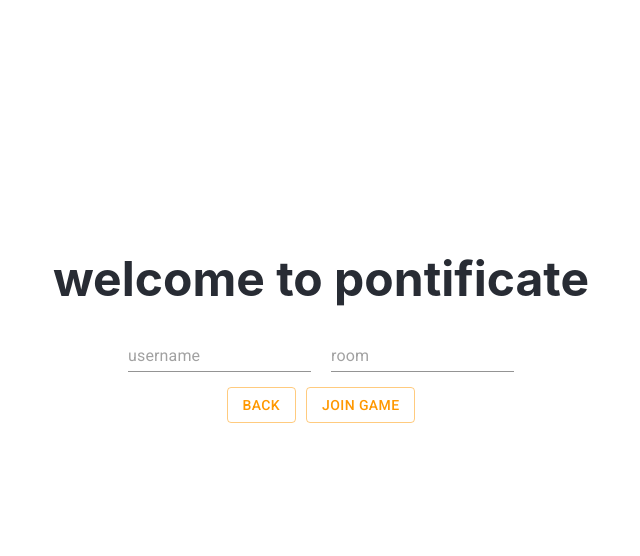
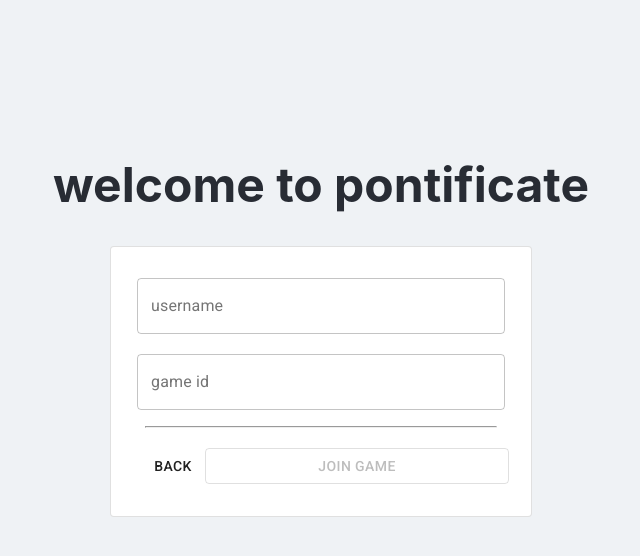
Before and after one commit to allister-grange/pontificate-client, a React (Create React App) app: page / in a window 1280 px wide. Both pictures are taken after a click on the button "JOIN GAME". Shown: the top 556 px of the page, without its empty margins (319-959 px from the left). Built offline with nearby package versions, Linux system fonts and the light colour scheme.

Commit message:
Cleaning up the join game section

```diff
--- a/public/index.html
+++ b/public/index.html
@@ -26,6 +26,11 @@
       Learn how to configure a non-root public URL by running `npm run build`.
     -->
     <title>Pontificate</title>
+    <style>
+      body {
+        background-color: #fafafa;
+      }
+    </style>
   </head>
   <body>
     <noscript>You need to enable JavaScript to run this app.</noscript>
--- /dev/null
+++ b/src/components/JoinGameSelection.tsx
@@ -0,0 +1,90 @@
+import React from "react";
+import {
+  Card,
+  CardContent,
+  TextField,
+  CardActions,
+  Button,
+} from "@material-ui/core";
+import { Link } from "react-router-dom";
+import * as ROUTES from "../constants/routes";
+
+type JoinGameSelectionProps = {
+  userName: string;
+  handleUserNameChange: (event: React.ChangeEvent<HTMLInputElement>) => void;
+  handleGameIdChange: (event: React.ChangeEvent<HTMLInputElement>) => void;
+  onSubmit: (event: React.FormEvent<HTMLFormElement>) => void;
+  gameId: string;
+  setShowingJoinGameOptions: React.Dispatch<React.SetStateAction<boolean>>;
+  isFormInValid: boolean;
+};
+
+const JoinGameSelection = ({
+  userName,
+  handleUserNameChange,
+  handleGameIdChange,
+  onSubmit,
+  gameId,
+  setShowingJoinGameOptions,
+  isFormInValid,
+}: JoinGameSelectionProps): JSX.Element => {
+  return (
+    <Card className="card-room-details" variant="outlined">
+      <CardContent>
+        <form className="room-details-form" onSubmit={onSubmit}>
+          <TextField
+            color="primary"
+            id="username"
+            label="username"
+            variant="outlined"
+            placeholder="username"
+            value={userName}
+            className="room-form-input"
+            onChange={handleUserNameChange}
+          />
+          <div style={{ margin: "10px" }} />
+          <TextField
+            color="primary"
+            id="game-id"
+            label="game id"
+            type="number"
+            variant="outlined"
+            placeholder="game id"
+            className="room-form-input"
+            value={gameId}
+            onChange={handleGameIdChange}
+          />
+          <CardActions className="card-room-actions">
+            <hr className="card-room-line" />
+            <div className="card-room-buttons">
+              <Button
+                className="card-room-back"
+                onClick={() => setShowingJoinGameOptions(false)}
+              >
+                back
+              </Button>
+              <Button
+                component={Link}
+                to={{
+                  pathname: ROUTES.PLAYERLOBBY.replace(":gameId", gameId),
+                  state: {
+                    userName,
+                  },
+                }}
+                fullWidth
+                color="primary"
+                variant="outlined"
+                className="button"
+                disabled={isFormInValid}
+              >
+                join game
+              </Button>
+            </div>
+          </CardActions>
+        </form>
+      </CardContent>
+    </Card>
+  );
+};
+
+export default JoinGameSelection;
--- a/src/pages/HomePage.tsx
+++ b/src/pages/HomePage.tsx
@@ -1,9 +1,10 @@
 import React, { useEffect } from "react";
 import { Link } from "react-router-dom";
 import Button from "@material-ui/core/Button";
-import Input from "@material-ui/core/Input";
+import { Card, CardActions, CardContent, TextField } from "@material-ui/core";
 import * as ROUTES from "../constants/routes";
 import "../styles/HomePage.css";
+import JoinGameSelection from "../components/JoinGameSelection";
 
 function HomePage(): JSX.Element {
   const [gameId, setGameId] = React.useState("");
@@ -11,11 +12,14 @@ function HomePage(): JSX.Element {
   const [showingJoinGameOptions, setShowingJoinGameOptions] = React.useState(
     false
   );
+  const isFormInValid = userName === "" || gameId === "";
 
-  const handleRoomNameChange = (event: React.ChangeEvent<HTMLInputElement>) => {
+  // todo check if there's any games with that id
+  const handleGameIdChange = (event: React.ChangeEvent<HTMLInputElement>) => {
     setGameId(event.target.value);
   };
 
+  // todo check if there's any duplicate usernames in that game
   const handleUserNameChange = (event: React.ChangeEvent<HTMLInputElement>) => {
     setUserName(event.target.value);
   };
@@ -27,6 +31,10 @@ function HomePage(): JSX.Element {
     document.title = `Home | Pontificate`;
   });
 
+  const onSubmit = (event: React.FormEvent<HTMLFormElement>) => {
+    event.preventDefault();
+  };
+
   return (
     <div className="App">
       <div className="Title">
@@ -35,56 +43,15 @@ function HomePage(): JSX.Element {
         </header>
       </div>
       {showingJoinGameOptions ? (
-        <div className="RoomDetails">
-          <div className="RoomDetailsInputs">
-            <Input
-              color="primary"
-              type="text"
-              style={{ marginRight: "10px" }}
-              placeholder="username"
-              value={userName}
-              onChange={handleUserNameChange}
-              className="text-input-field"
-            />
-            <Input
-              color="primary"
-              type="text"
-              style={{ marginLeft: "10px" }}
-              placeholder="room"
-              value={gameId}
-              onChange={handleRoomNameChange}
-              className="text-input-field"
-            />
-          </div>
-          <div className="RoomDetailsButtons">
-            <Button
-              variant="outlined"
-              color="primary"
-              style={{ marginRight: "5px" }}
-              onClick={() => {
-                setShowingJoinGameOptions(false);
-              }}
-              className="button"
-            >
-              back
-            </Button>
-            <Button
-              component={Link}
-              style={{ marginLeft: "5px" }}
-              to={{
-                pathname: ROUTES.PLAYERLOBBY.replace(":gameId", gameId),
-                state: {
-                  userName,
-                },
-              }}
-              color="primary"
-              variant="outlined"
-              className="button"
-            >
-              join game
-            </Button>
-          </div>
-        </div>
+        <JoinGameSelection
+          userName={userName}
+          handleGameIdChange={handleGameIdChange}
+          handleUserNameChange={handleUserNameChange}
+          isFormInValid={isFormInValid}
+          onSubmit={onSubmit}
+          gameId={gameId}
+          setShowingJoinGameOptions={setShowingJoinGameOptions}
+        />
       ) : (
         <div className="GameOptions">
           <Button
--- a/src/styles/CardPage.css
+++ b/src/styles/CardPage.css
@@ -5,6 +5,7 @@ html, body, #app, #app>div {
 
 #root {
   width: 100%;
+  background-color: #EFF2F5;
 }
 
 .card-page-container {
--- a/src/styles/HomePage.css
+++ b/src/styles/HomePage.css
@@ -1,5 +1,4 @@
 body {
-  /* background-color: #282c34; */
   background-color: white;
   display: flex;
   justify-content: center;
@@ -10,7 +9,6 @@ body {
   color: #282c34;
   display: flex;
   justify-content: center;
-  align-items: center;
   text-align: center;
 }
 
@@ -27,7 +25,7 @@ body {
   justify-content: center;
 }
 
-.RoomDetails {
+.room-details-form {
   display: flex;
   flex-direction: column;
   justify-content: center;
@@ -35,13 +33,56 @@ body {
 }
 
 .RoomDetailsButtons {
-  padding-top: 15px;
   display: flex;
-  justify-content: center;
+  flex-direction: row;
 }
 
-.RoomDetailsInputs {
+.room-form-input {
+  width: 100%;
+  padding: 10px;
+  margin: 10px;
+}
+
+.card-room-details {
+  margin-left: auto;
+  padding-top: 15px;
+  padding-left: 10px;
+  padding-right: 10px;
+  margin-right: auto;
+  min-width: 400px;
+}
+
+.card-room-actions {
   display: flex;
-  justify-content: center;
-  width: 70%;
+  flex-direction: column;
+  width: 100%;
 }
+
+.card-room-buttons {
+  display: flex;
+  flex-direction: row;
+  width: 100%;
+}
+
+.card-room-line {
+  width: 95%;
+  color: gray;
+  margin-bottom: 20px;
+}
+
+.card-room-line {
+  color: gray;
+  background-color: gray;
+  height: 5;
+}
+
+.card-room-back {
+  margin-bottom: 0;
+  padding-top: 10px;
+}
+
+input[type=number]::-webkit-inner-spin-button,
+input[type=number]::-webkit-outer-spin-button {
+  -webkit-appearance: none;
+  margin: 0;
+}
```
